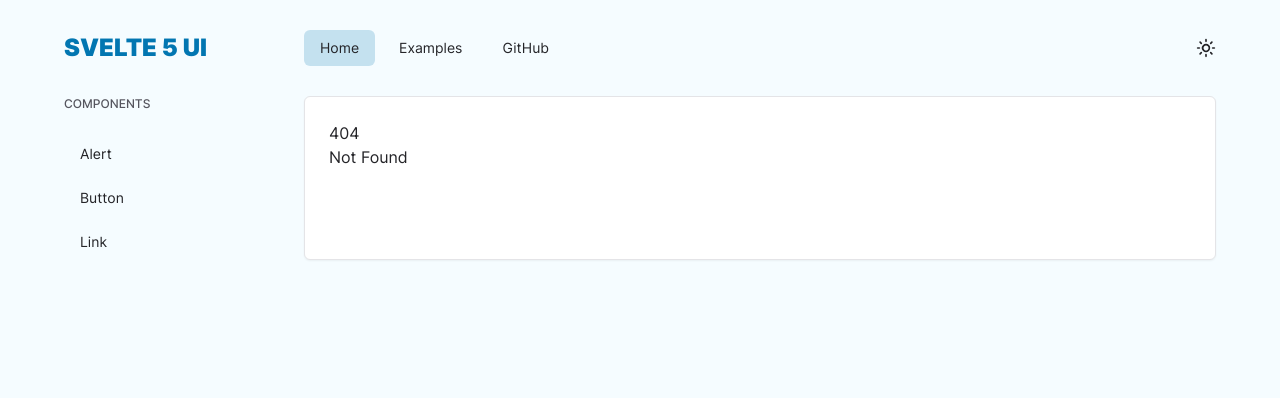
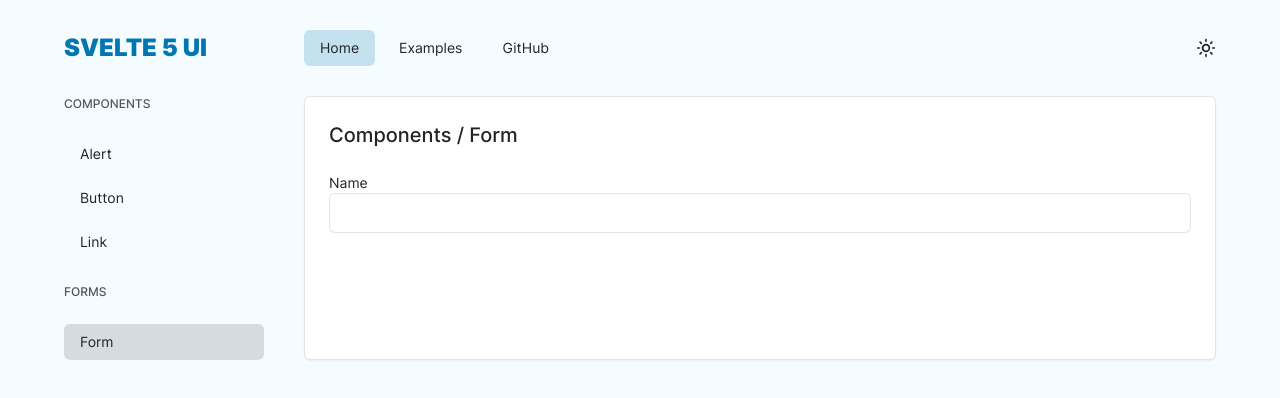
Before and after one commit to margusliinev/svelte5-ui-components, a SvelteKit app: page /home/form in a window 1280 px wide. Before the commit this address had no page. Shown: the top 398 px of the page. Built offline with nearby package versions, Linux system fonts and the light colour scheme.

Commit message:
add input component

```diff
--- /dev/null
+++ b/src/components/Input.svelte
@@ -0,0 +1,16 @@
+<script lang="ts">
+    import type { HTMLInputAttributes } from 'svelte/elements'
+    import { twMerge } from 'tailwind-merge'
+
+    interface InputProps extends HTMLInputAttributes {
+        id: string
+        name: string
+    }
+
+    let { id, name, class: className, ...props } = $props<InputProps>()
+
+    let inputStyles =
+        'h-10 flex w-full rounded-md bg-input px-3 py-2 text-sm ring-1 ring-inset ring-border ring-offset-background file:border-0 file:bg-transparent file:text-sm placeholder:text-input-placeholder focus-visible:outline-none focus-visible:ring-2 focus-visible:ring-input-focus disabled:cursor-not-allowed disabled:opacity-50 aria-[invalid]:ring-input-invalid'
+</script>
+
+<input {...props} {id} {name} class={twMerge(inputStyles, className)} />
--- a/src/components/index.ts
+++ b/src/components/index.ts
@@ -6,5 +6,6 @@ import Link from './Link.svelte'
 import Alert from './Alert.svelte'
 import Form from './Form.svelte'
 import Label from './Label.svelte'
+import Input from './Input.svelte'
 
-export { Button, ButtonSpinner, ThemeSwitch, Icon, Link, Alert, Form, Label }
+export { Button, ButtonSpinner, ThemeSwitch, Icon, Link, Alert, Form, Label, Input }
--- a/src/layout/SidebarLinks.svelte
+++ b/src/layout/SidebarLinks.svelte
@@ -12,8 +12,8 @@
 <ul class="flex max-w-[200px] flex-col gap-2">
     <h4 class="mb-4 text-xs font-medium uppercase text-secondary">Components</h4>
     <li><Link href="/home/alert" size="sm" class={`flex items-center justify-start ${route === '/home/alert' ? 'bg-secondary/20' : ''}`} onclick={toggleSidebar}>Alert</Link></li>
-    <li>
-        <Link href="/home/button" size="sm" class={`flex items-center justify-start ${route === '/home/button' ? 'bg-secondary/20' : ''}`} onclick={toggleSidebar}>Button</Link>
-    </li>
+    <li><Link href="/home/button" size="sm" class={`flex items-center justify-start ${route === '/home/button' ? 'bg-secondary/20' : ''}`} onclick={toggleSidebar}>Button</Link></li>
     <li><Link href="/home/link" size="sm" class={`flex items-center justify-start ${route === '/home/link' ? 'bg-secondary/20' : ''}`} onclick={toggleSidebar}>Link</Link></li>
+    <h4 class="my-4 text-xs font-medium uppercase text-secondary">Forms</h4>
+    <li><Link href="/home/form" size="sm" class={`flex items-center justify-start ${route === '/home/form' ? 'bg-secondary/20' : ''}`} onclick={toggleSidebar}>Form</Link></li>
 </ul>
--- a/src/routes/+layout.svelte
+++ b/src/routes/+layout.svelte
@@ -21,7 +21,7 @@
             <nav class="flex items-center gap-2">
                 <Link href="/home" size="sm" class={`${data.route?.split('/')[1] === 'home' ? 'bg-primary/20' : ''}`}>Home</Link>
                 <Link href="/examples" size="sm" class={`${data.route?.split('/')[1] === 'examples' ? 'bg-primary/20' : ''}`}>Examples</Link>
-                <Link href="https://github.com/margusliinev/svelte5-ui-components" size="sm" target="_blank" class={`${data.route?.split('/')[1] === 'github' ? 'bg-primary/20' : ''}`}>GitHub</Link>
+                <Link href="https://github.com/margusliinev/svelte5-ui-components" size="sm" target="_blank">GitHub</Link>
             </nav>
             <ThemeSwitch />
         </div>
--- /dev/null
+++ b/src/routes/home/form/+page.svelte
@@ -0,0 +1,10 @@
+<script lang="ts">
+    import { Form, Label, Input } from '$components'
+</script>
+
+<div class="grid gap-4">
+    <Form>
+        <Label for="name">Name</Label>
+        <Input type="text" id="name" name="name" />
+    </Form>
+</div>
```
